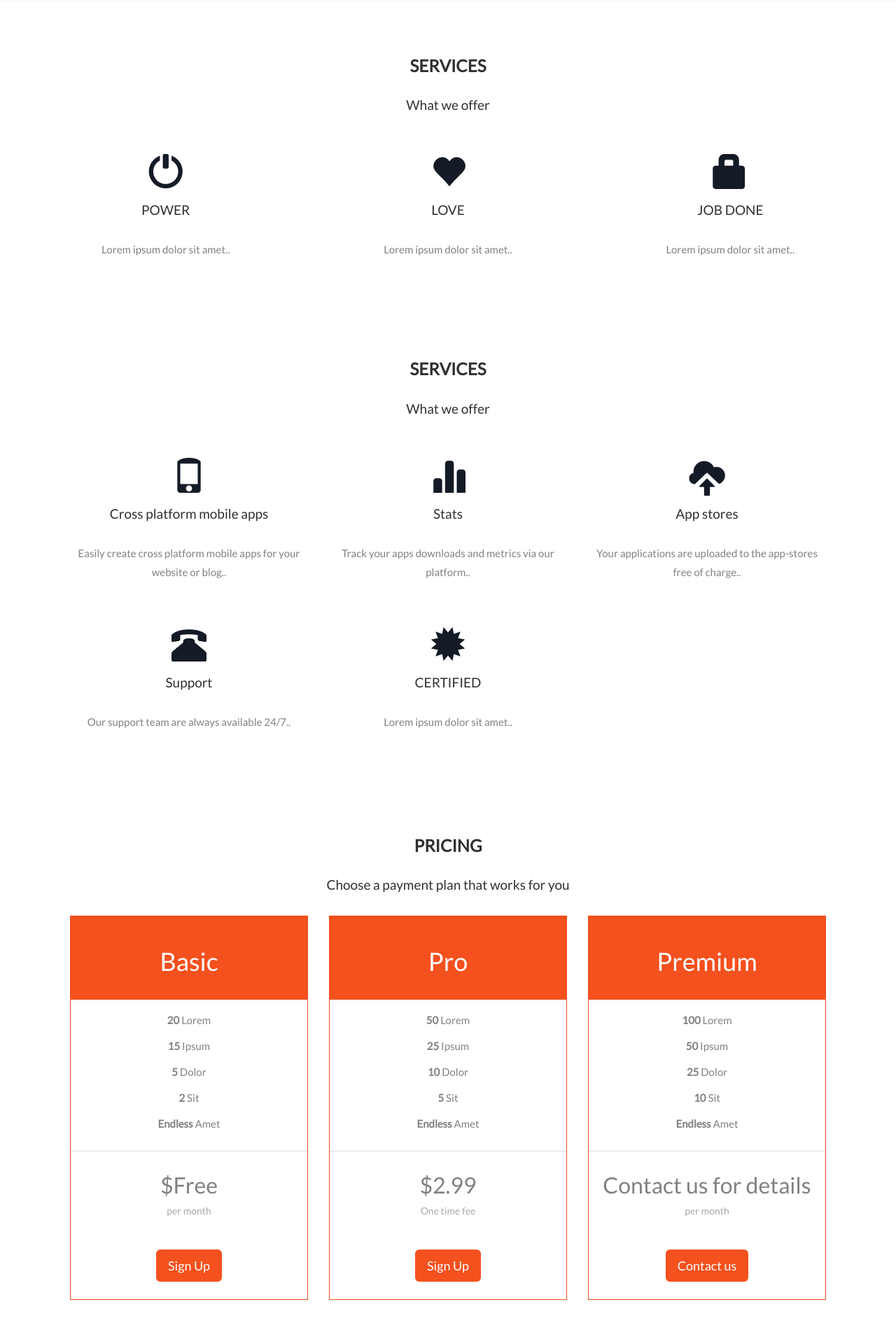
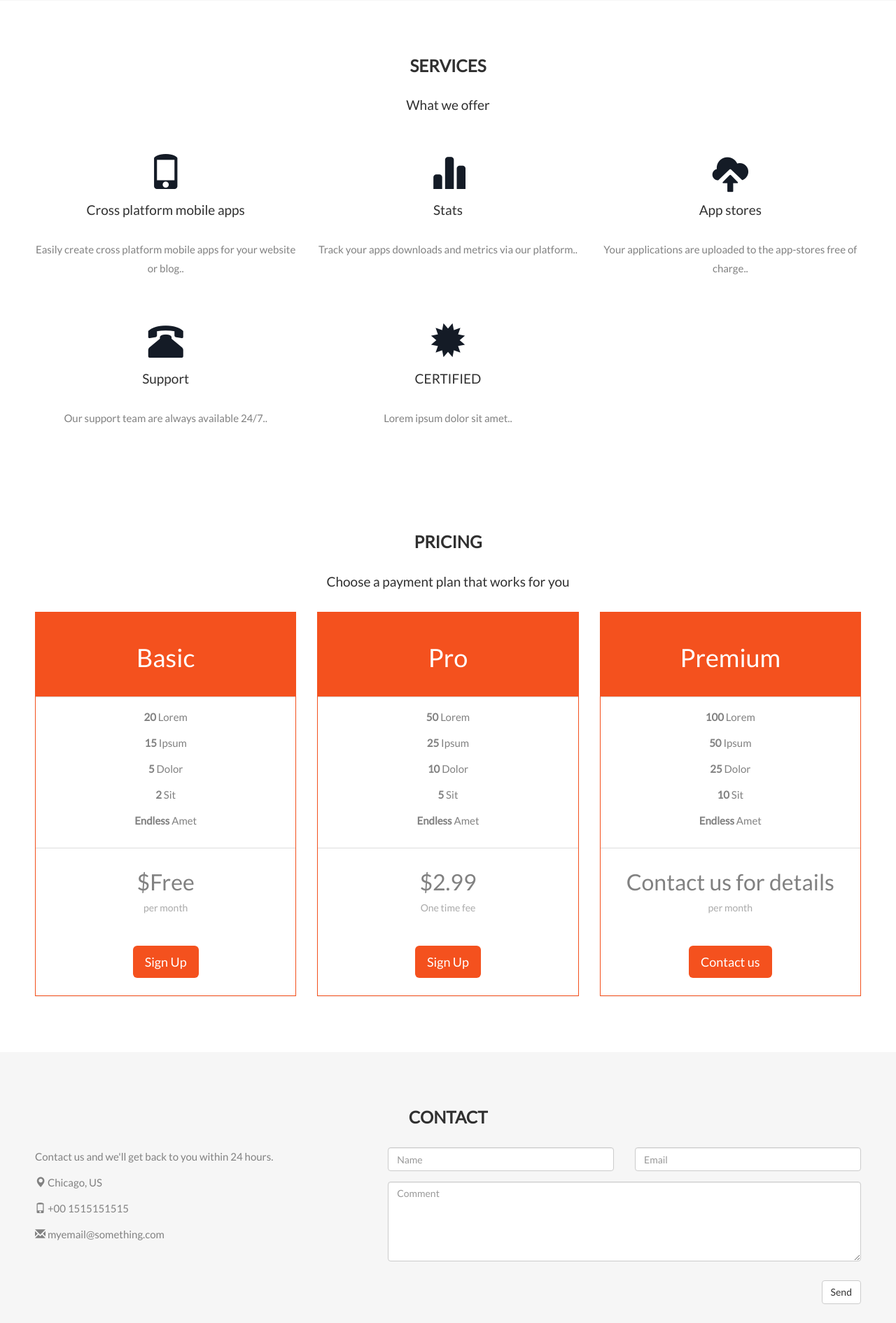
Before and after one commit to elvis-chuks/app-lee-private, a Flask app: page / in a window 1280 px wide. Shown: the part 1482-3372 px from the top of the page at 70% size. Run offline with Flask 2, Linux system fonts and the light colour scheme; some libraries are stand-ins or nearby versions.

Commit message:
services correct

```diff
--- a/templates/index.html
+++ b/templates/index.html
@@ -248,29 +248,7 @@
   </div>
 </div>
 
-<!-- Container (Services Section) -->
-<div id="services" class="container-fluid text-center">
-  <h2>SERVICES</h2>
-  <h4>What we offer</h4>
-  <br>
-  <div class="row slideanim">
-    <div class="col-sm-4">
-      <span class="glyphicon glyphicon-off logo-small"></span>
-      <h4>POWER</h4>
-      <p>Lorem ipsum dolor sit amet..</p>
-    </div>
-    <div class="col-sm-4">
-      <span class="glyphicon glyphicon-heart logo-small"></span>
-      <h4>LOVE</h4>
-      <p>Lorem ipsum dolor sit amet..</p>
-    </div>
-    <div class="col-sm-4">
-      <span class="glyphicon glyphicon-lock logo-small"></span>
-      <h4>JOB DONE</h4>
-      <p>Lorem ipsum dolor sit amet..</p>
-    </div>
-  </div>
-  <br><br>
+
 
 
 <!-- Container (Portfolio Section) -->
```
